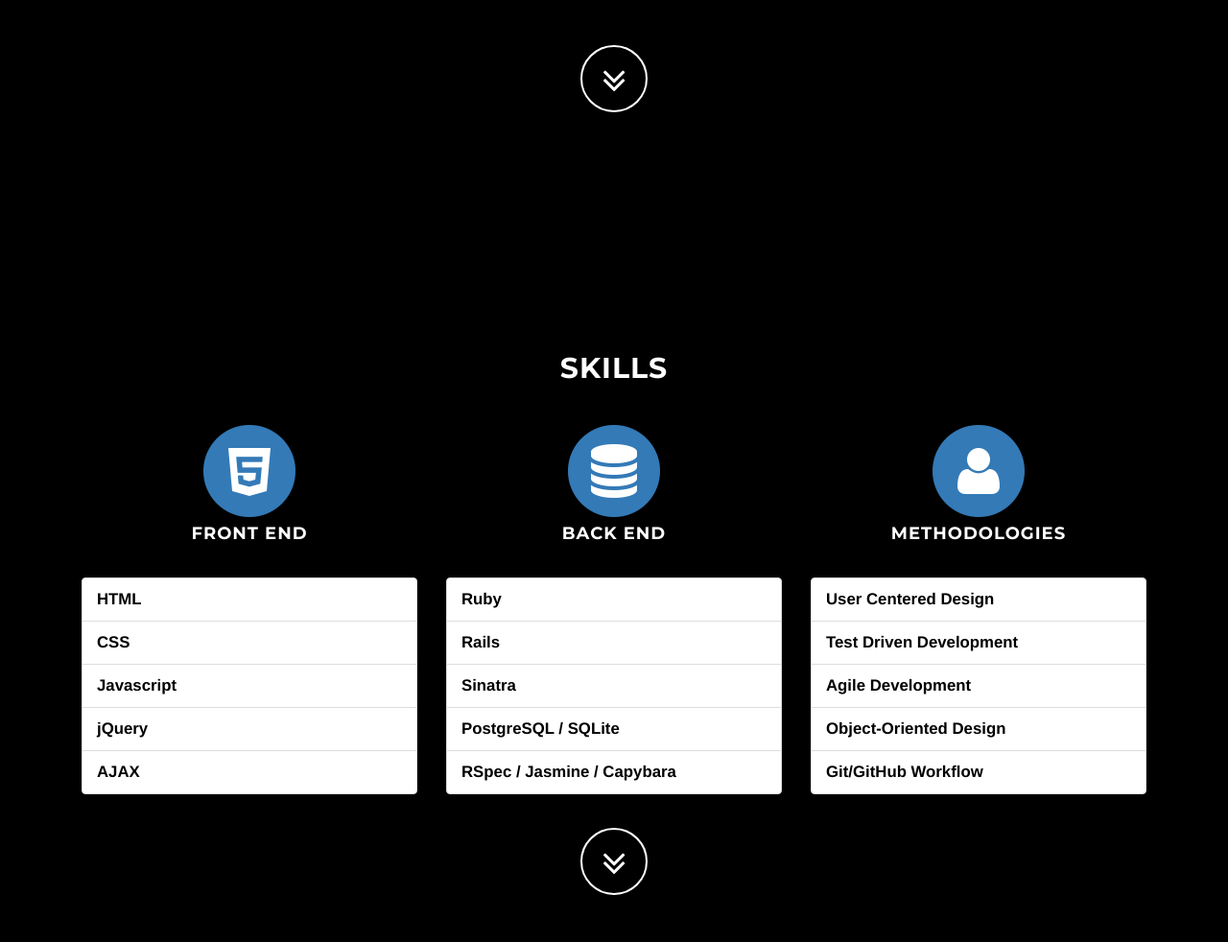
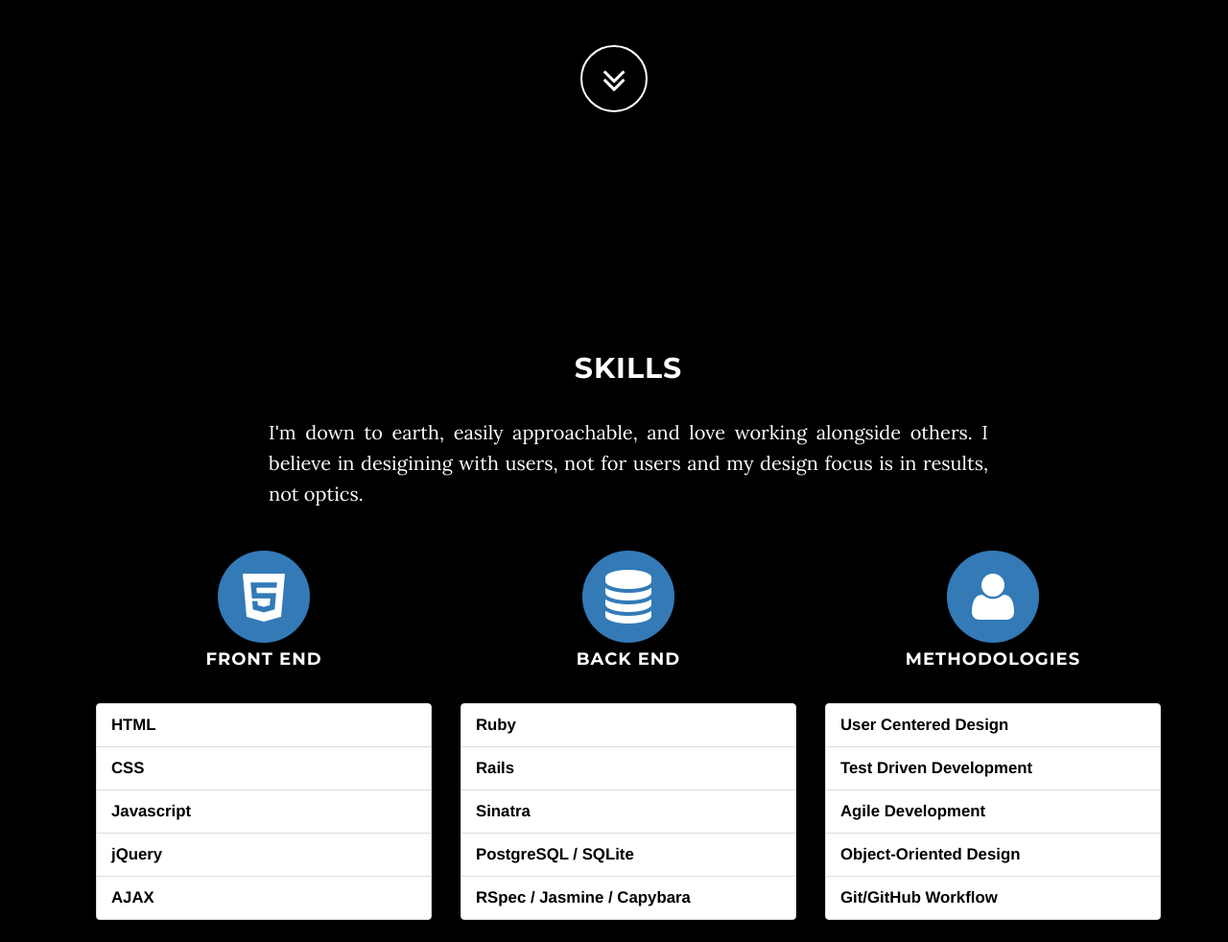
Before and after one commit to gabezurita/gabezurita.github.io, a website: page index.html in a window 1280 px wide. Shown: the part 1572-2554 px from the top of the page at 96% size. Drawn offline with nearby package versions, Linux system fonts and the light colour scheme.

```diff
--- a/index.html
+++ b/index.html
@@ -121,21 +121,26 @@
     </section>
 
     <!-- Skills Section -->
-    <section id="skills" class="content-section text-center">
+    <section id="skills" class="container content-section text-center">
         <div class="container">
             <div class="row">
-                <div class="col-lg-12 text-center">
+                <div class="col-lg-12">
                     <h2 class="section-heading">Skills</h2>
                 </div>
             </div>
+            <div class="row">
+                <div class="col-lg-8 col-lg-offset-2">
+                    <p class="text-justify">
+                        I'm down to earth, easily approachable, and love working alongside others. I believe in desigining with users, not for users and my design focus is in results, not optics.
+                    </p>
+                </div>
+            </div>
             <div class="row text-center container">
-
                 <div class="col-md-4">
                     <span class="fa-stack fa-4x">
                         <i class="fa fa-circle fa-stack-2x text-primary"></i>
                         <i class="fa fa-html5 fa-stack-1x"></i>
                     </span>
-
                     <h4 class="service-heading">Front End</h4>
                     <div class="panel panel-default">
                         <ul class="list-group text-justify skills">
```
Also changed, not shown: img/gabo.png (added).
